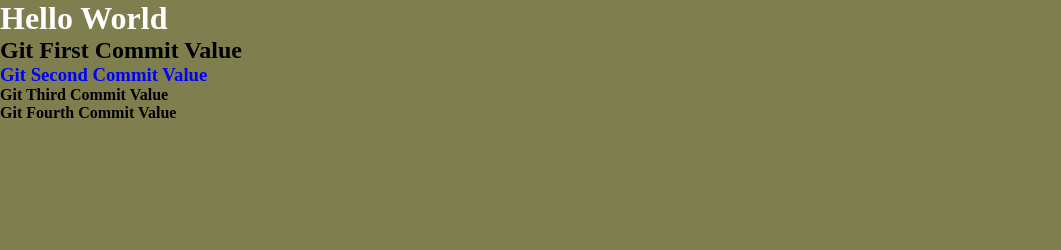
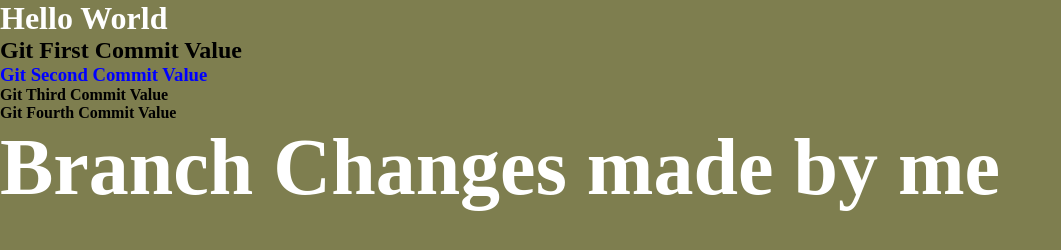
Before and after one commit to ayushkaushik-21/FirstDemorepo, a plain HTML site: page src/index.html in a window 1280 px wide. Shown: the whole page, without its empty margins (0-1061 px from the left). Drawn offline with Linux system fonts and the light colour scheme.

Commit message:
Branch Commit

```diff
--- a/src/CSS/style.css
+++ b/src/CSS/style.css
@@ -12,7 +12,13 @@ h1 {
   color: #ffffff;
   font: cursive;
 }
+
 h3 {
   font-weight: bold;
   color: blue;
 }
+
+h6{
+    color:  white;
+    font-size: 5rem;
+}
--- a/src/index.html
+++ b/src/index.html
@@ -15,7 +15,8 @@
     <h3>Git Second Commit Value</h3>
     <h4>Git Third Commit Value</h3>
     <h4>Git Fourth Commit Value</h3>
-            <script src="JS/script.js"></script>
+        <h6>Branch Changes made by me</h6>
+    <script src="JS/script.js"></script>
 </body>
 
 </html>
```
